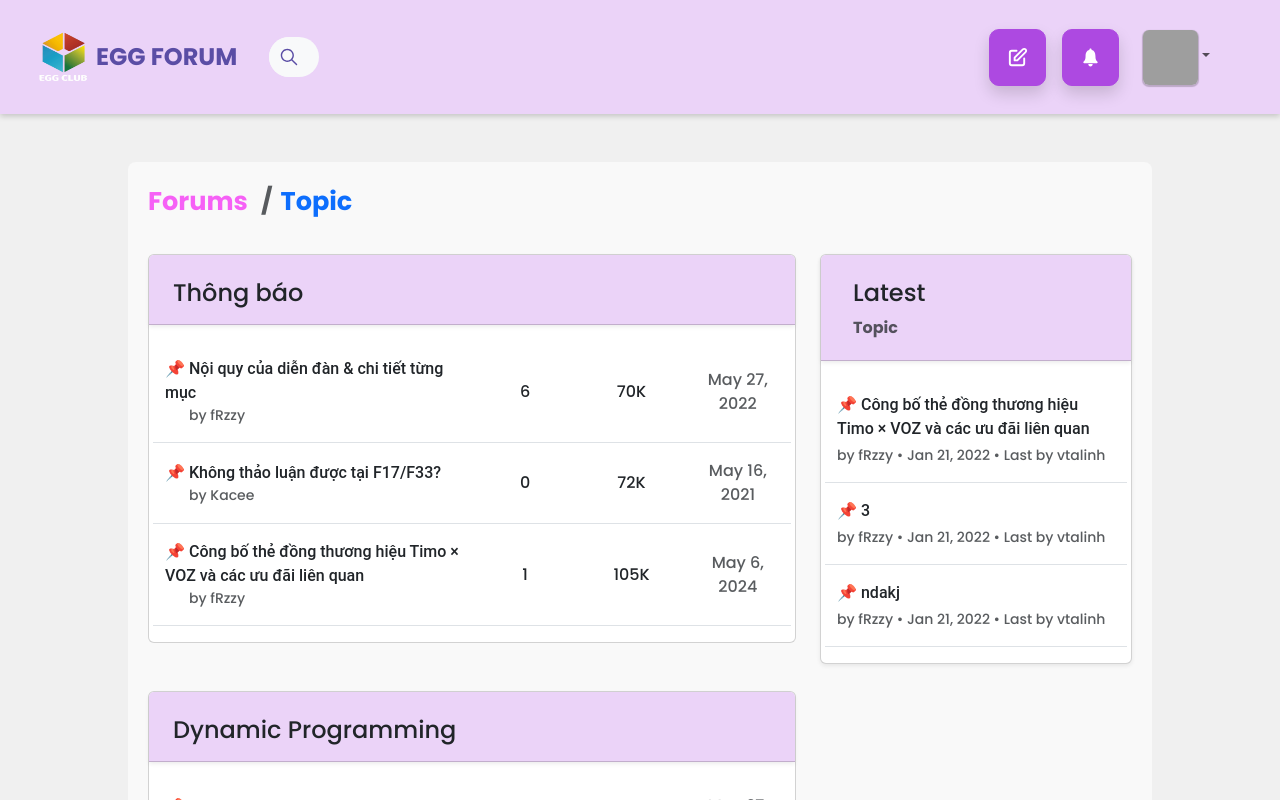
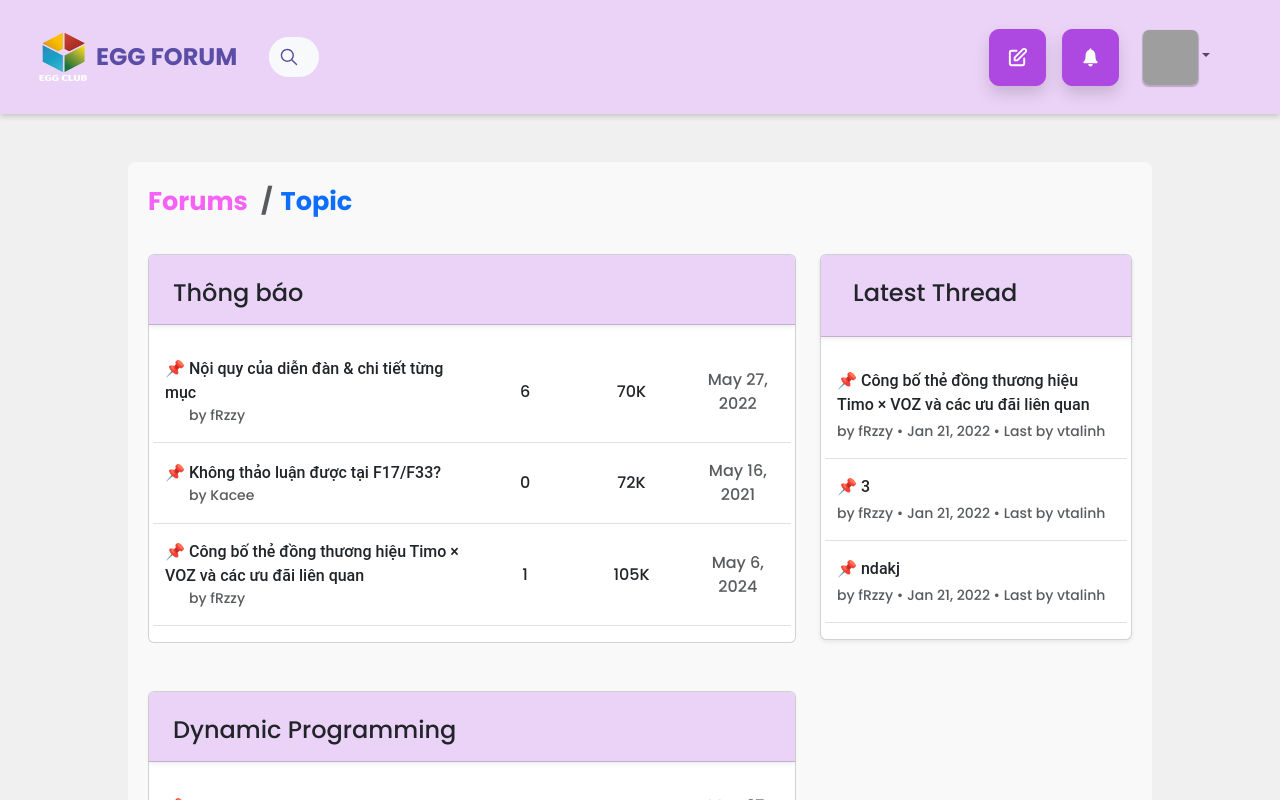
Before and after one commit to pandelevanhochust/EGG-TEAMWORK, a React (Create React App) app: page / in a window 1280 px wide. Shown: the top 800 px of the page. Built offline with nearby package versions, Linux system fonts and the light colour scheme; grey boxes are pictures that could not be loaded; a web font is replaced by a local one.

Commit message:
xoá topic đổi thành thread

```diff
--- a/src/layout/Body.js
+++ b/src/layout/Body.js
@@ -49,9 +49,8 @@ const Body = () => {
           <section>
             <Card className="shadow-sm mb-4">
               <Card.Header className="shadow-sm" style={{ backgroundColor: '#EBD3F8' }}>
-                <h4 className="ms-3 fs-4 mt-3">Latest</h4> {/* Reduced font size */}
+                <h4 className="ms-3 fs-4 mt-3">Latest Thread</h4> {/* Reduced font size */}
                 <Row className="pb-2 mb-1 text-muted ms-1">
-                  <Col>Topic</Col>
                 </Row>
               </Card.Header>
               <Card.Body>
--- a/src/layout/TopicScreen/TopicScreen.js
+++ b/src/layout/TopicScreen/TopicScreen.js
@@ -65,9 +65,8 @@ const TopicScreen = () => {
           <Col md={4}>
             <Card className="shadow-sm mb-4">
               <Card.Header className="shadow-sm mb-2" style={{ backgroundColor: '#EBD3F8' }}>
-                <h4 className="ms-3 fs-1.5 mt-3">Trending</h4>
+                <h4 className="ms-3 fs-1.5 mt-3">Trending Thread</h4>
                 <Row className="pb-2 mb-3 text-muted ms-1">
-                  <Col>Topic</Col>
                 </Row>
               </Card.Header>
               <Card.Body>
```
